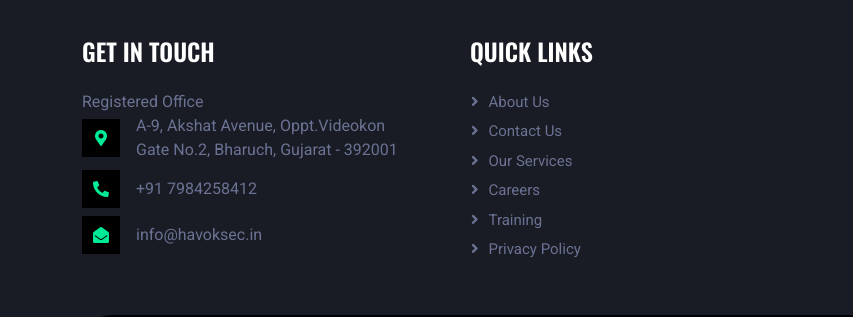
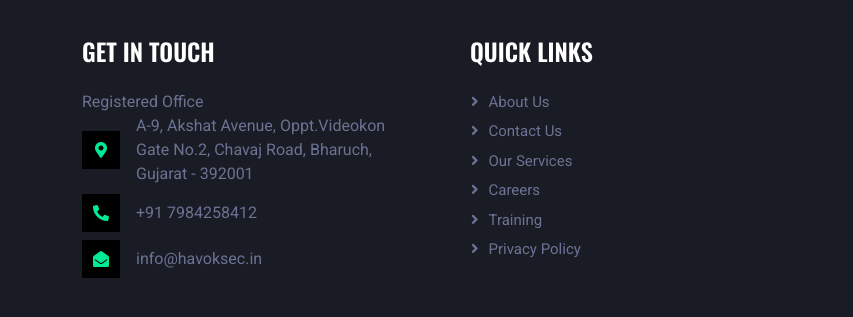
Before and after one commit to WebHavokSec/HavokSecurity, a plain HTML site: page webMaterial.html in a window 1280 px wide. Shown: the part 688-1005 px from the top of the page, 0-853 px from the left. Drawn offline with nearby package versions, Linux system fonts and the light colour scheme.

Commit message:
Update webMaterial.html
ssadf

```diff
--- a/webMaterial.html
+++ b/webMaterial.html
@@ -115,7 +115,7 @@
                         <div class="btn-square bg-dark flex-shrink-0 me-3">
                             <span class="fa fa-map-marker-alt text-primary"></span>
                         </div>
-                        <span>A-9, Akshat Avenue, Oppt.Videokon Gate No.2, Bharuch, Gujarat - 392001</span>
+                        <span>A-9, Akshat Avenue, Oppt.Videokon Gate No.2, Chavaj Road, Bharuch, Gujarat - 392001</span>
                     </div>
                     <div class="d-flex align-items-center mb-2">
                         <div class="btn-square bg-dark flex-shrink-0 me-3">
```
